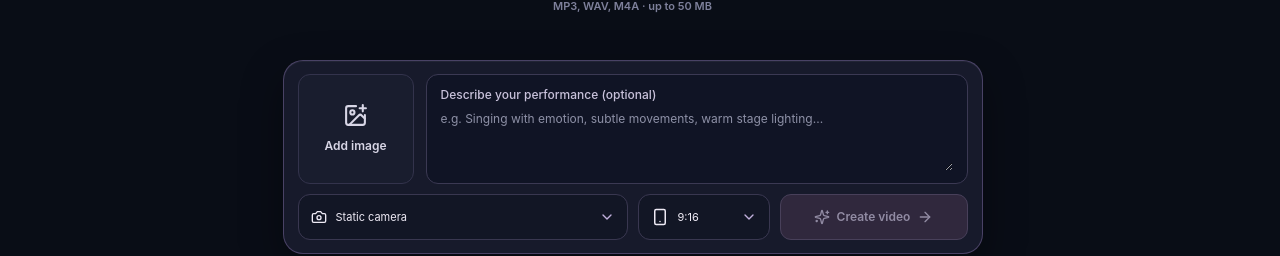
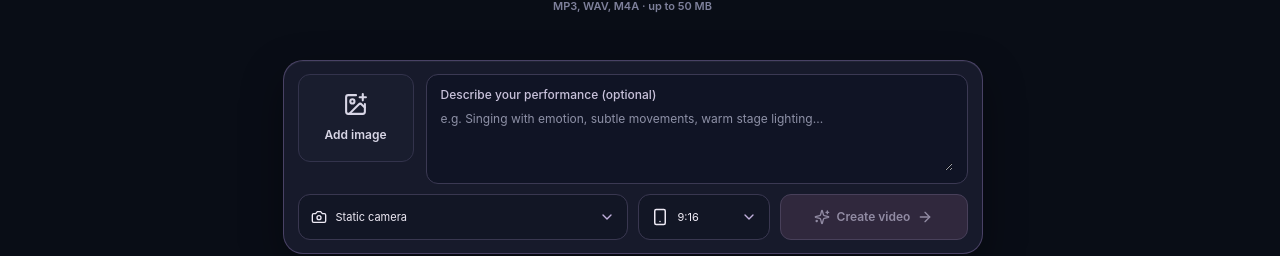
Before and after one commit to bernhardtmuellergermany-maker/singmotion-ai, a Next.js app: page /studio in a window 1280 px wide. Shown: the part 357-613 px from the top of the page. Built offline with nearby package versions, Linux system fonts and the light colour scheme; no server answers.

Commit message:
Remove separate audio metadata card and bring image eligibility hint into field

```diff
--- a/components/studio-wizard.tsx
+++ b/components/studio-wizard.tsx
@@ -332,19 +332,14 @@ export function StudioWizard({
           </label>
         ) : (
           <section className="flow-audio">
-            <div className="flow-track">
-              <div className="flow-track-art"><img src="/media/upload-song.png" alt="" aria-hidden="true" /></div>
-              <div className="flow-track-meta"><strong title={draft.song.name}>{draft.song.name}</strong><small>{time(draft.song.duration || 0)}</small></div>
-              <button className="flow-track-remove" aria-label="Remove song" onClick={()=>update({song:null})} disabled={busy}><Trash2 size={20}/></button>
-            </div>
-            <Waveform key={draft.song.id} url={`/api/assets/${draft.song.id}`} duration={draft.song.duration||1} start={draft.start} end={draft.end} onChange={(start,end)=>update({start,end})}/>
+            <Waveform key={draft.song.id} url={`/api/assets/${draft.song.id}`} duration={draft.song.duration||1} start={draft.start} end={draft.end} onChange={(start,end)=>update({start,end})} filename={draft.song.name} onRemove={()=>update({song:null})} removeDisabled={busy}/>
           </section>
         )}
           </div>
         <section className="flow-composer" aria-label="Video settings">
           <div className="flow-composer-top">
-            {draft.imageId ? <div className="flow-photo"><img alt="Uploaded artist" src={`/api/assets/${encodeURIComponent(draft.imageId)}`}/><button aria-label="Remove photo" onClick={()=>update({imageId:""})}><X size={12}/></button></div> :
-              <label className="flow-photo-add" title="Upload artist photo"><ImagePlus size={23}/><span>Add image</span><input type="file" accept=".jpg,.jpeg,.png" aria-label="Choose artist photo" disabled={!ready||busy} onChange={e=>void add(e.target.files?.[0],"image")}/></label>}
+            <div className="flow-image-field">{draft.imageId ? <div className="flow-photo"><img alt="Uploaded artist" src={`/api/assets/${encodeURIComponent(draft.imageId)}`}/><button aria-label="Remove photo" onClick={()=>update({imageId:""})}><X size={12}/></button></div> :
+              <label className="flow-photo-add" title="Upload artist photo"><ImagePlus size={23}/><span>Add image</span><input type="file" accept=".jpg,.jpeg,.png" aria-label="Choose artist photo" disabled={!ready||busy} onChange={e=>void add(e.target.files?.[0],"image")}/></label>}{!draft.imageId&&!!draft.song&&!busy&&<span className="flow-image-hint">Add an image to create your video</span>}</div>
             <div className="flow-prompt-wrap"><label className="flow-composer-label" htmlFor="flow-performance-prompt">Describe your performance (optional)</label><textarea ref={performanceInput} id="flow-performance-prompt" className="flow-prompt" maxLength={1000} rows={2} placeholder="e.g. Singing with emotion, subtle movements, warm stage lighting..." value={draft.customPrompt} onChange={e=>update({customPrompt:e.target.value,performance:e.target.value.trim()?"Custom":"Natural"})}/></div>
           </div>
           <div className="flow-composer-bottom">
@@ -355,7 +350,7 @@ export function StudioWizard({
             <button className="flow-create" disabled={!available} title={!draft.song?"Add a song":!draft.imageId?"Add an artist photo":!audioValid?"Select a valid audio segment":!prompt?"Add a description":"Create video"} onClick={()=>setConfirm(true)}><Sparkles size={19}/>Create video <ArrowRight size={19}/></button>
           </div>
         </section>
-        {!available && !!draft.song && <p className="flow-missing" role="status">{busy ? "Uploading…" : !draft.imageId ? "Add an artist photo to continue" : !audioValid ? "Select a valid audio segment" : !prompt ? "Add a performance description" : ""}</p>}
+        {!available && !!draft.song && !!draft.imageId && <p className="flow-missing" role="status">{busy ? "Uploading…" : !audioValid ? "Select a valid audio segment" : !prompt ? "Check performance settings" : ""}</p>}
         </div>
         {error && <p className="flow-error" role="alert">{error}</p>}
       </main>
```
